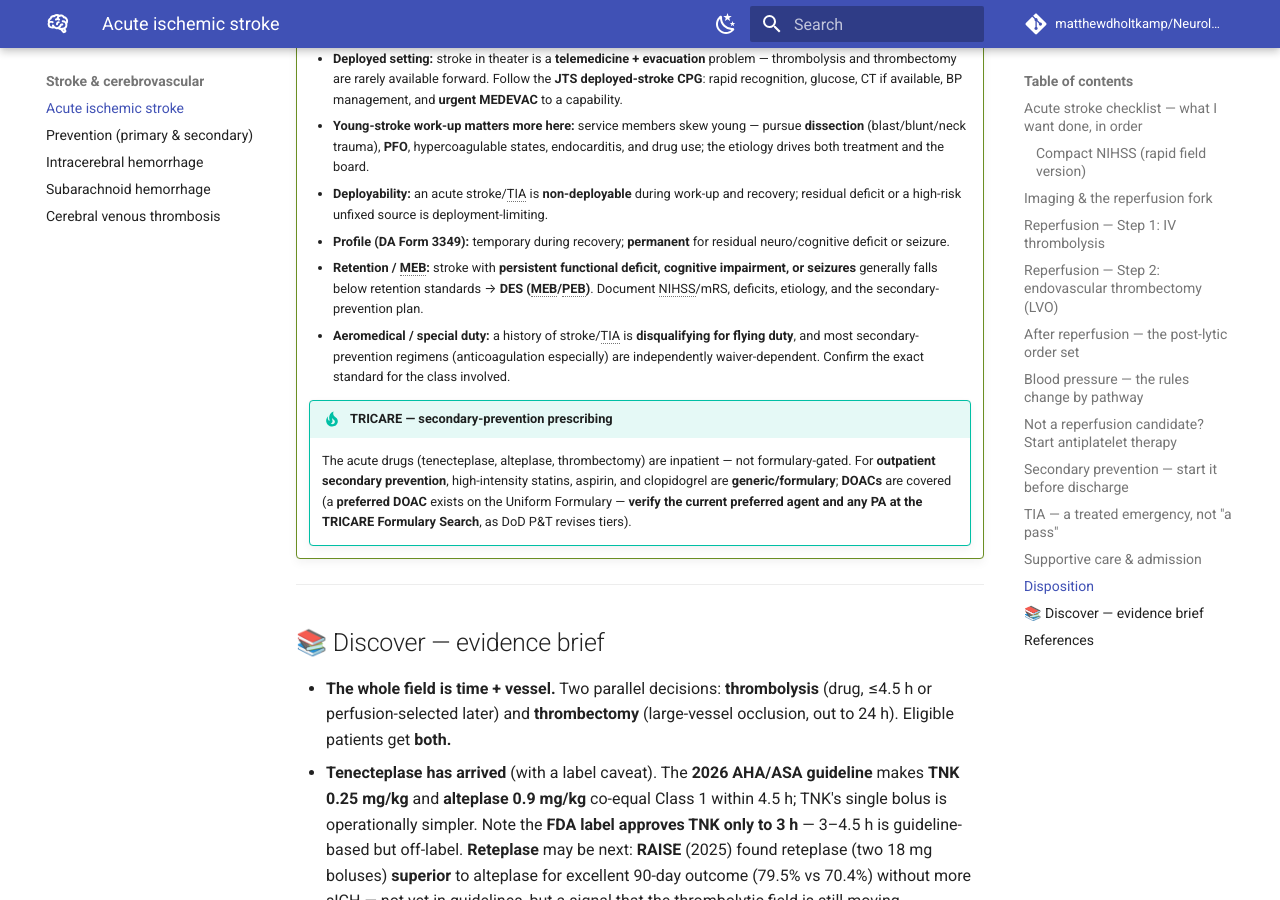
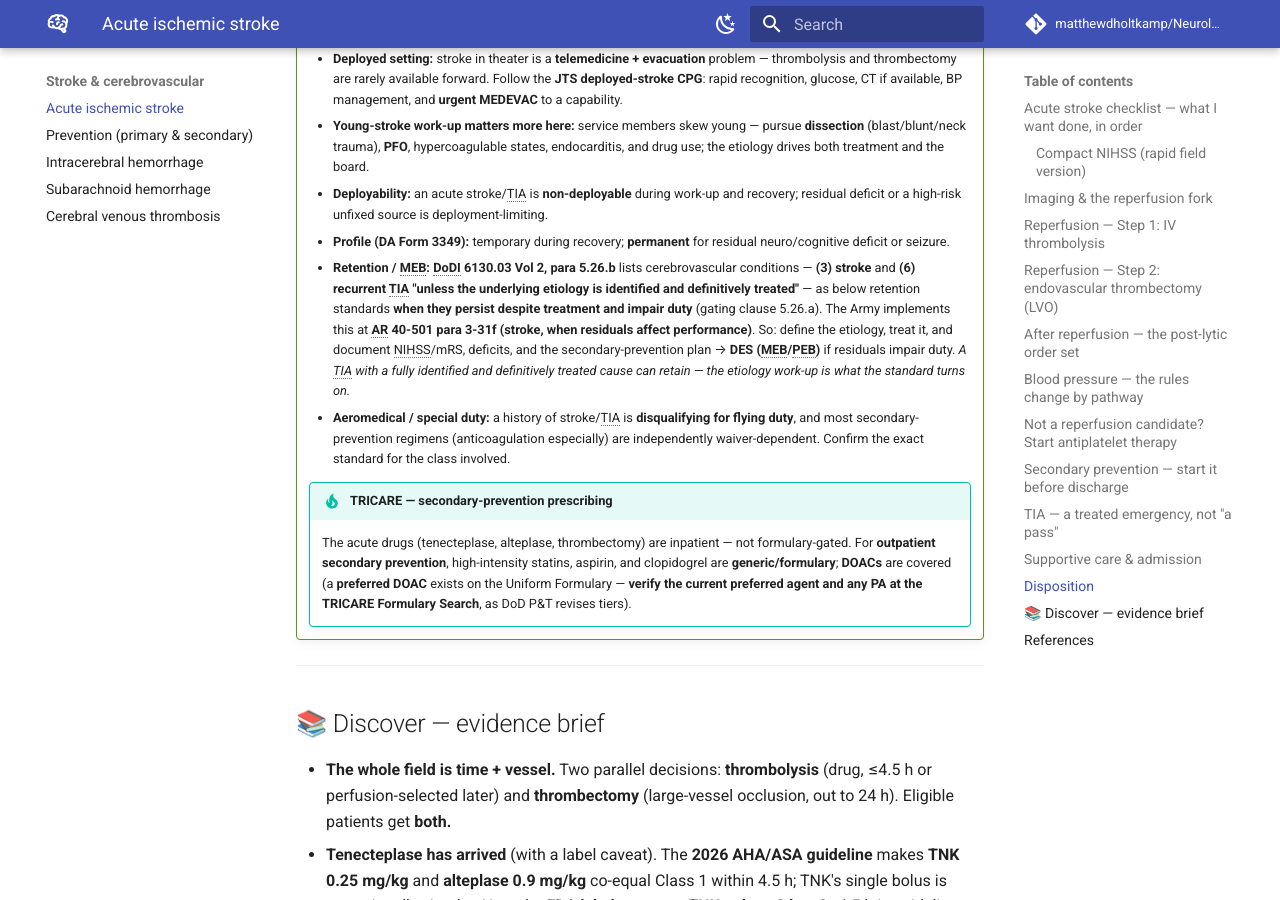
Before and after one commit to matthewdholtkamp/Neurology, an MkDocs documentation site: the page built from docs/stroke/index.md, in a window 1280 px wide and 900 px high, scrolled down 7594 px. Built offline with MkDocs 1.6.1 and Material for MkDocs 9.7.7, drawn with Linux system fonts in a browser that asks for light colours; comment, search, counter and statistics services are not loaded; some of the changed text lies outside the part shown.

Commit message:
Pin cerebrovascular military-retention citations to DoDI 6130.03 Vol 2 para 5.26.b
User supplied the authoritative DoDI 6130.03 Vol 1/Vol 2 PDFs (docs/military/).
Extracted Vol 2 para 5.26.b (cerebrovascular): (1) subarachnoid/intracerebral
hemorrhage, (3) stroke, (4) aneurysm, (5) AVM, (6) recurrent TIA unless etiology
identified and definitively treated; gated by 5.26.a; sequelae under 5.26.c.

Firm up the retention lines + Verified footers on acute stroke, ICH, SAH, and
CVST with the exact paragraph (+ Army AR 40-501 3-31f/k), removing the prior
'AR 40-501 retention paragraph not pinned to a citable source' hedge. TRICARE
preferred-DOAC hedge retained (separate question).

Co-Authored-By: Claude Opus 4.8 <noreply@anthropic.com>

```diff
--- a/docs/stroke/index.md
+++ b/docs/stroke/index.md
@@ -287,9 +287,14 @@ risk is real.
       residual deficit or a high-risk unfixed source is deployment-limiting.
     - **Profile (DA Form 3349):** temporary during recovery; **permanent** for residual
       neuro/cognitive deficit or seizure.
-    - **Retention / MEB:** stroke with **persistent functional deficit, cognitive impairment, or
-      seizures** generally falls below retention standards → **DES (MEB/PEB)**. Document NIHSS/mRS,
-      deficits, etiology, and the secondary-prevention plan.
+    - **Retention / MEB:** **DoDI 6130.03 Vol 2, para 5.26.b** lists cerebrovascular conditions —
+      **(3) stroke** and **(6) recurrent TIA "unless the underlying etiology is identified and
+      definitively treated"** — as below retention standards **when they persist despite treatment and
+      impair duty** (gating clause 5.26.a). The Army implements this at **AR 40-501 para 3-31f
+      (stroke, when residuals affect performance)**. So: define the etiology, treat it, and document
+      NIHSS/mRS, deficits, and the secondary-prevention plan → **DES (MEB/PEB)** if residuals impair
+      duty. *A TIA with a fully identified and definitively treated cause can retain — the etiology
+      work-up is what the standard turns on.*
     - **Aeromedical / special duty:** a history of stroke/TIA is **disqualifying for flying duty**,
       and most secondary-prevention regimens (anticoagulation especially) are independently
       waiver-dependent. Confirm the exact standard for the class involved.
@@ -379,6 +384,7 @@ down to ASPECTS 3, pooled in ATLAS; basilar ATTENTION/BAOCHE, both 2023) are cur
 (<185/110 pre-lytic, <180/105 post-lytic, permissive <220/120; **no SBP <140 within 24–72 h of
 successful EVT** per 2025 ACC/AHA) and time goals (door-to-CT ≤25 min, door-to-needle ≤60/≤45 min per
 *Target: Stroke*) are current; 21-day DAPT (CHANCE/POINT) and **early DOAC ≤4 days (CATALYST reduces
-recurrence)** are correctly characterized. **AR 40-501 stroke-specific retention paragraph and the
-TRICARE preferred DOAC were not pinned to a citable source here — verify both before counseling.**
-The deployed-stroke framing follows the JTS 2024 CPG.*
+recurrence)** are correctly characterized. **Retention citation confirmed against the source
+document: DoDI 6130.03 Vol 2 para 5.26.b (cerebrovascular — stroke .b(3), recurrent TIA .b(6)), gated
+by 5.26.a, implemented at AR 40-501 para 3-31f.** The **TRICARE preferred DOAC was not pinned to a
+citable source — verify before counseling.** The deployed-stroke framing follows the JTS 2024 CPG.*
```
Also changed, not shown: docs/stroke/cerebral-venous-thrombosis.md (+11 -6 lines), docs/stroke/intracerebral-hemorrhage.md (+9 -5 lines), docs/stroke/subarachnoid-hemorrhage.md (+10 -5 lines).
